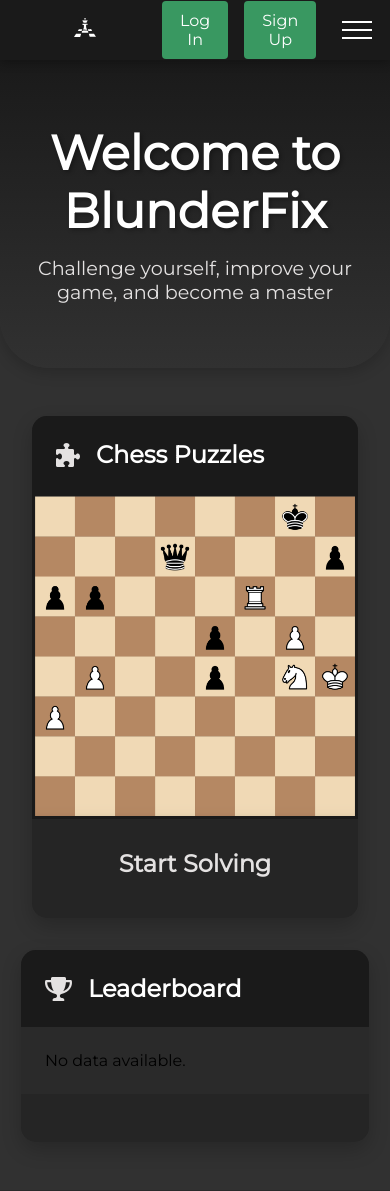
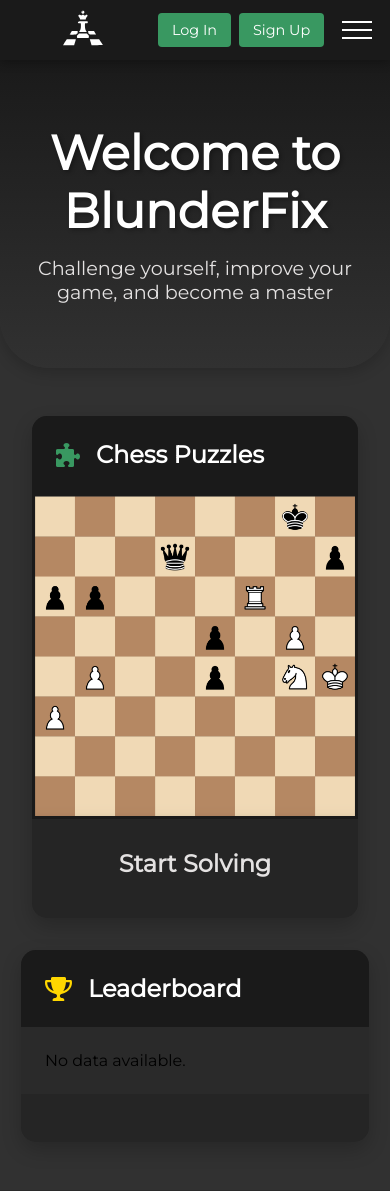
Before and after one commit to jabaadamia/chess_project, a Django app: page / in a window 390 px wide. Shown: the top 1191 px of the page. Run offline with Django 5.2, Linux system fonts and the light colour scheme.

Commit message:
changed minor styles

```diff
--- a/static/css/base.css
+++ b/static/css/base.css
@@ -116,7 +116,7 @@ body {
     }
 
     .barlink:hover {
-        background-color: rgba(57, 152, 97, 0.1);
+        color: rgba(57, 152, 97);
     }
 }
 
@@ -138,6 +138,7 @@ a.button {
     font-size: 1rem;
     transition: all 0.3s ease;
     border: 2px solid transparent;
+    white-space: nowrap;
 }
 
 /* Hover effect */
@@ -148,11 +149,23 @@ a.button:hover {
 }
 
 #logo {
-    width: 50px;
-    height: 50px;
+    width: 40px;
+    height: 40px;
     transition: transform 0.3s ease;
 }
 
 #logo:hover {
     transform: scale(1.1);
 }
+
+@media (max-width: 768px) {
+    #login {
+        padding-right: 0.5rem;
+        gap: 0.5rem;
+    }
+
+    a.button {
+        padding: 6px 12px;
+        font-size: 0.9rem;
+    }
+}
--- a/templates/home.html
+++ b/templates/home.html
@@ -20,7 +20,7 @@
     <div id="puzzles" class="board">
         <a href="{% url 'puzzle_home' %}" class="card-link">
             <div class="card-header">
-                <i class="fas fa-puzzle-piece"></i>
+                <i class="fas fa-puzzle-piece" style="color: #399861;"></i>
                 <span>Chess Puzzles</span>
             </div>
             <img src="{% static 'images/board.png' %}" alt="">
@@ -31,7 +31,7 @@
     </div>
     <div id="leaderboard" class="board">
         <div class="card-header">
-            <i class="fas fa-trophy"></i>
+            <i class="fas fa-trophy" style="color: #FFD700;"></i>
             <h3>Leaderboard</h3>
         </div>
         <div class="list">
--- a/templates/puzzles/test.html
+++ b/templates/puzzles/test.html
@@ -8,9 +8,6 @@
 {% endblock %}
 
 {% block content %}
-    <a href="{% url 'home' %}">home</a>
-    >
-    <a href="{% url 'puzzle_home' %}">categories</a>
 
     <div id="listbar">
     {% for puzzle in puzzles %}
```
Also changed, not shown: puzzles/static/puzzles/css/puzzlehome.css (+33 -0 lines), static/images/chesslogo.svg.
